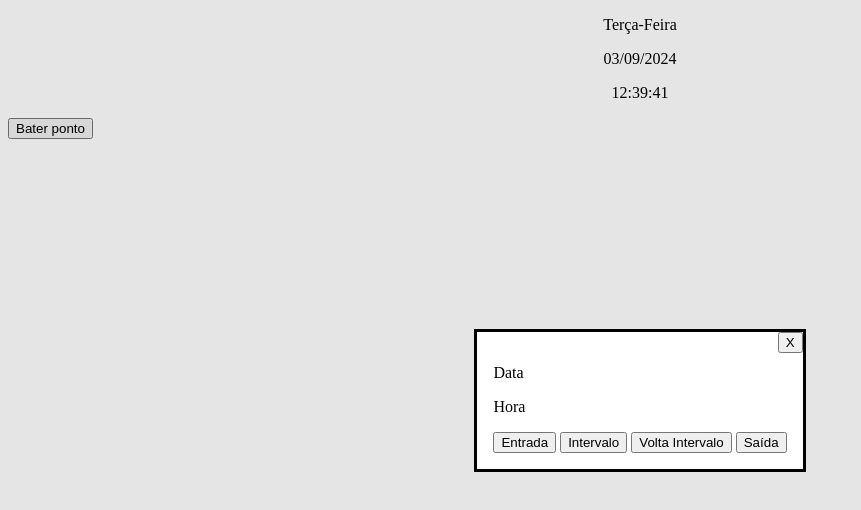
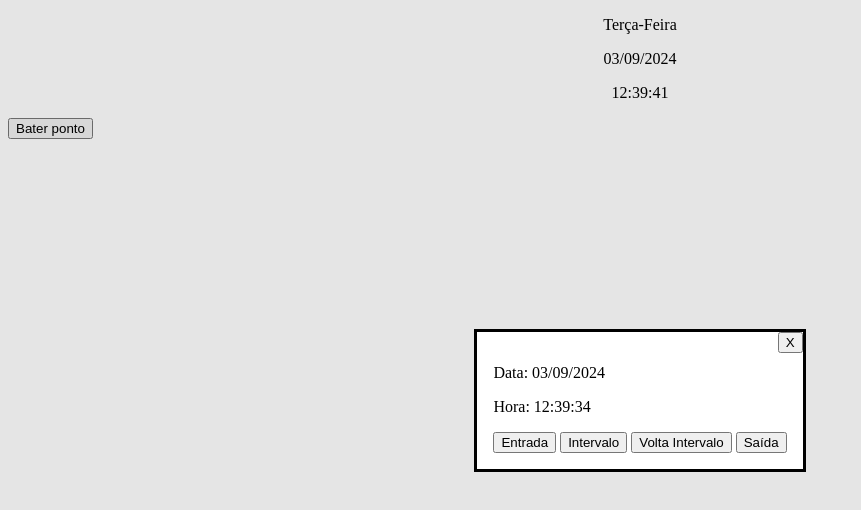
Before and after one commit to M1r40107/cc-b-ponto-eletr-nico, a plain HTML site: page index.html in a window 1280 px wide. Both pictures are taken after a click on the button "Bater ponto". Shown: the whole page, without its empty margins (0-861 px from the left). Drawn offline with Linux system fonts and the light colour scheme.

Commit message:
feat: dialog

```diff
--- a/index.html
+++ b/index.html
@@ -15,8 +15,8 @@
     <button class="Bater-ponto">Bater ponto</button>
 
     <dialog id="pontoDialog">
-        <p>Data</p>
-        <p>Hora</p>
+        <p id="dialog-data">Data</p>
+        <p id="dialog-hora">Hora</p>
         <button>Entrada</button>
         <button>Intervalo</button>
         <button>Volta Intervalo</button>
--- a/js/index.js
+++ b/js/index.js
@@ -7,7 +7,12 @@ const pontoDialog = document.getElementById("pontoDialog");
 const baterPontoButton = document.querySelector(".Bater-ponto");
 const fecharDialogButton = document.getElementById("fecharDialog");
 
-// Atualiza o dia da semana
+const dialogData = document.getElementById("dialog-data");
+dialogData.textContent = "Data: " + getCurrentDate();
+
+const dialogHora = document.getElementById("dialog-hora");
+dialogHora.textContent = "Hora: " + getCurrentTime();
+
 const diasDaSemana = ["Domingo", "Segunda-Feira", "Terça-Feira", "Quarta-Feira", "Quinta-Feira", "Sexta-Feira", "Sábado"];
 function getDayOfWeek() {
     const date = new Date();
@@ -25,7 +30,7 @@ baterPontoButton.addEventListener('click', () => {
 
 // Fecha o diálogo ao clicar no botão "Fechar"
 fecharDialogButton.addEventListener('click', () => {
-    pontoDialog.close(); // Fecha o diálogo
+    pontoDialog.close();
 });
 
 // Atualiza a hora em tempo real
```
